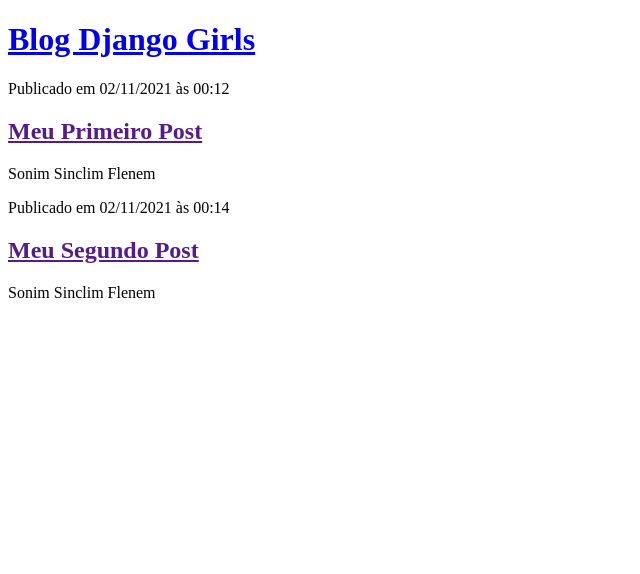
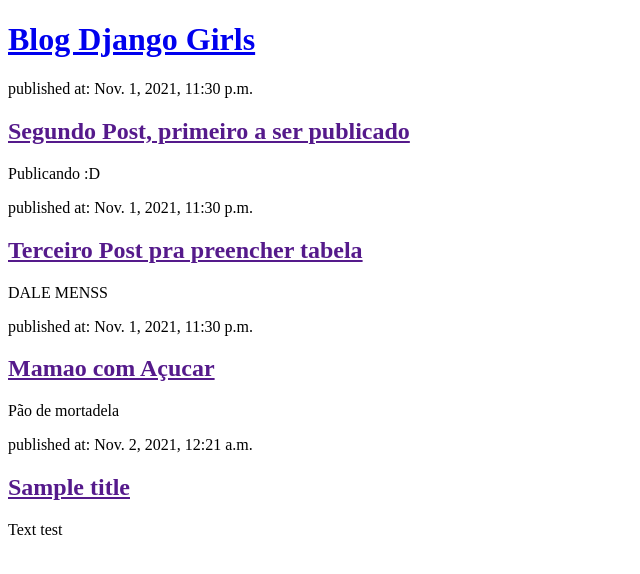
Before and after one commit to R0bertWell/my-first-blog, a Django app: page / in a window 1280 px wide. Shown: the top 574 px of the page, without its empty margins (0-640 px from the left). Run offline with Django 3.2, Linux system fonts and the light colour scheme; data comes from the database, SQL or seed files in the repository; both versions use the stored data as it was after the commit.

Commit message:
Adicionado pythontag ao html, dados dinamicos

```diff
--- a/blog/templates/blog/post_list.html
+++ b/blog/templates/blog/post_list.html
@@ -8,15 +8,12 @@
     <div>
         <h1><a href="/">Blog Django Girls</a></h1>
     </div>
-    <div>
-        <p>Publicado em 02/11/2021 às 00:12</p>
-        <h2><a href="">Meu Primeiro Post</a></h2>
-        <p>Sonim Sinclim Flenem</p>
-    </div>
-    <div>
-        <p>Publicado em 02/11/2021 às 00:14</p>
-        <h2><a href="">Meu Segundo Post</a></h2>
-        <p>Sonim Sinclim Flenem</p>
-    </div>
+    {% for post in posts %}
+        <div>
+            <p>published at: {{ post.created_date }}</p>
+            <h2><a href="">{{ post.title }}</a></h2>
+            <p>{{ post.text|linebreaksbr }}</p>
+        </div>
+    {% endfor %}
 </body>
 </html>
--- a/blog/views.py
+++ b/blog/views.py
@@ -1,5 +1,9 @@
 from django.shortcuts import render
+from django.utils import timezone
+
+from .models import Post
 
 
 def post_list(request):
-    return render(request, 'blog/post_list.html', {})
+    posts = Post.objects.filter(published_date__lte=timezone.now()).order_by('created_date')
+    return render(request, 'blog/post_list.html', {'posts': posts})
```
Also changed, not shown: db.sqlite3.
